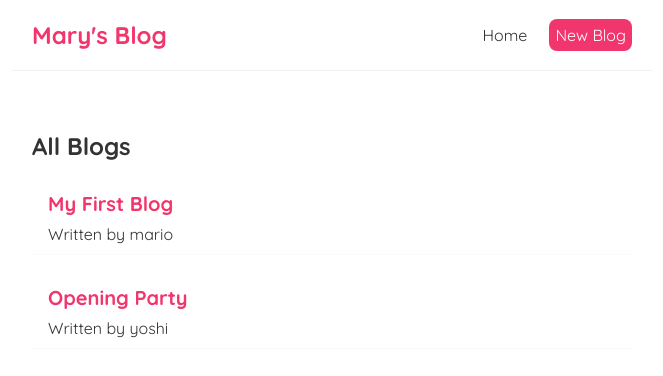
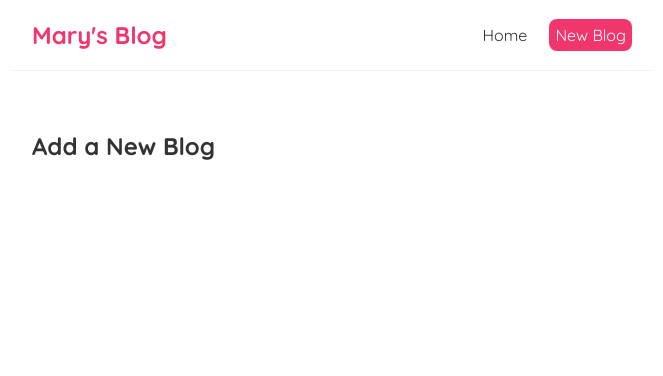
Before and after one commit to lyremlou/mary-blog, a React (Create React App) app: page /create in a window 1280 px wide. Shown: the top 376 px of the page, without its empty margins (308-971 px from the left). Built offline with nearby package versions, Linux system fonts and the light colour scheme; data requests are answered from the project's data file.

Commit message:
Complete Lesson 24

```diff
--- a/package.json
+++ b/package.json
@@ -8,6 +8,7 @@
     "@testing-library/user-event": "^13.5.0",
     "react": "^18.2.0",
     "react-dom": "^18.2.0",
+    "react-router-dom": "^5.3.4",
     "react-scripts": "5.0.1",
     "web-vitals": "^2.1.4"
   },
--- a/src/App.js
+++ b/src/App.js
@@ -1,13 +1,24 @@
 import Navbar from "./Navbar";
 import Home from "./Home";
+import {BrowserRouter as Router, Route, Switch} from 'react-router-dom'
+import Create from "./Create";
 function App() {
   return (
+    <Router>
     <div className="App">
       <Navbar />
       <div className="content">
-        <Home />
+        <Switch>
+            <Route exact path="/">
+              <Home />
+            </Route>
+            <Route exact path="/create">
+              <Create />
+            </Route>
+        </Switch>
       </div>
     </div>
+    </Router>
   );
 }
 
--- /dev/null
+++ b/src/Create.js
@@ -0,0 +1,9 @@
+const Create = () => {
+    return (
+        <div className="create">
+            <h2>Add a New Blog</h2>
+        </div>
+    );
+}
+
+export default Create;
--- a/src/Home.js
+++ b/src/Home.js
@@ -1,12 +1,12 @@
-import { useState, useEffect } from "react";
 import BlogList from "./BlogList";
 import useFetch from "./useFetch";
 
 const Home = () => {
-    const {data: blogs, isPending, error} = useFetch('http://localhost:8000/blogs');
-
-
-
+  const {
+    data: blogs,
+    isPending,
+    error,
+  } = useFetch("http://localhost:8000/blogs");
 
   return (
     <div className="home">
--- a/src/Navbar.js
+++ b/src/Navbar.js
@@ -1,14 +1,16 @@
+import { Link } from "react-router-dom";
+
 const Navbar = () => {
     return (
         <nav className="navbar">
             <h1>Mary's Blog</h1>
             <div className="links">
-                <a href="/">Home</a>
-                <a href="/create" style={{
+                <Link to="/">Home</Link>
+                <Link to="/create" style={{
                     color: "white",
                     backgroundColor: "#f1356d",
                     borderRadius: "8px"
-                }}>New Blog</a>
+                }}>New Blog</Link>
             </div>
         </nav>
      );
--- a/src/useFetch.js
+++ b/src/useFetch.js
@@ -7,8 +7,9 @@ const useFetch = (url) => {
 
   const [error, setError] = useState(null);
   useEffect(() => {
+    const abortCont = new AbortController();
     setTimeout(() => {
-      fetch(url)
+      fetch(url, {signal: abortCont.signal})
         .then((res) => {
           if (!res.ok) {
             throw Error("Could not fetch data");
@@ -22,10 +23,17 @@ const useFetch = (url) => {
           setError(null);
         })
         .catch((err) => {
-          setIsPending(false);
-          setError(err.message);
+          if(err.name === 'AbortError') {
+            console.log('fetch aborted')
+          } else {
+            setIsPending(false);
+            setError(err.message);
+          }
+
         });
     }, 1000);
+
+    return () => abortCont.abort();
   }, [url]);
   return { data, isPending, error };
 };
```
Also changed, not shown: 1 other file (tests, documents, lock files or other folders).
